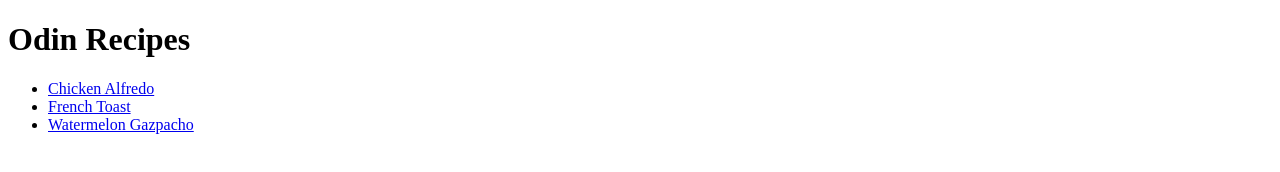
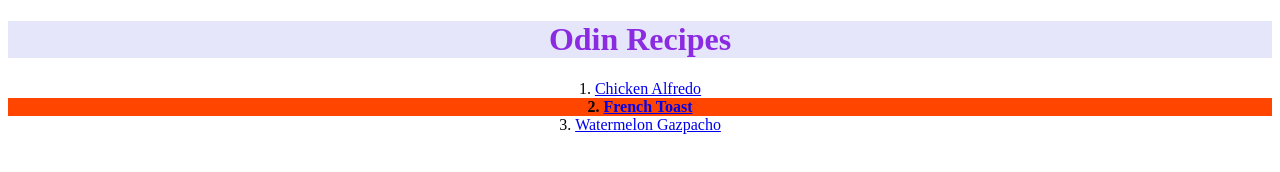
Before and after one commit to ItsRuku/odin-recipes, a plain HTML site: page index.html in a window 1280 px wide. Drawn offline with Linux system fonts and the light colour scheme.

Commit message:
Add Class & ID selectors to index.html + Style using style.css

```diff
--- a/index.html
+++ b/index.html
@@ -1,15 +1,14 @@
 <!DOCTYPE html>
 <html lang="en">
-    <link rel="stylesheet" href="recipes/style.css">
     <head>
         <meta charset="utf-8">
-        <title>Odin Recipes</title>
+        <link rel="stylesheet" type="text/css" href="recipes/style.css">
+        <title class="body" id="title">Odin Recipes</title>
     </head>
-    <Body>
-        <h1>Odin Recipes</h1>
-        <ul>
-        <li> <a href="recipes/chickenalfredo.html">Chicken Alfredo</a> </li>
-        <li> <a href="recipes/frenchtoast.html"> French Toast</a> </li>
-        <li> <a href="recipes/watermelongazpacho.html"> Watermelon Gazpacho</a> </li>
+    <Body class="body">
+        <h1 class="body" id="header">Odin Recipes</h1>
+        <li class="list" id="list1"> <a href="recipes/chickenalfredo.html">Chicken Alfredo</a> </li>
+        <li class="list" id="list2"> <a href="recipes/frenchtoast.html"> French Toast</a> </li>
+        <li class="list" id="list3"> <a href="recipes/watermelongazpacho.html"> Watermelon Gazpacho</a> </li>
     </Body>
 </html>
--- a/recipes/style.css
+++ b/recipes/style.css
@@ -0,0 +1,16 @@
+#list2 {
+    background-color: orangered;
+    color: black;
+    font-weight: 800;
+}
+.body #header{
+    background-color: lavender;
+    color: blueviolet;
+}
+.body {
+    text-align: center;
+}
+.list{
+    list-style: decimal;
+
+}
```
